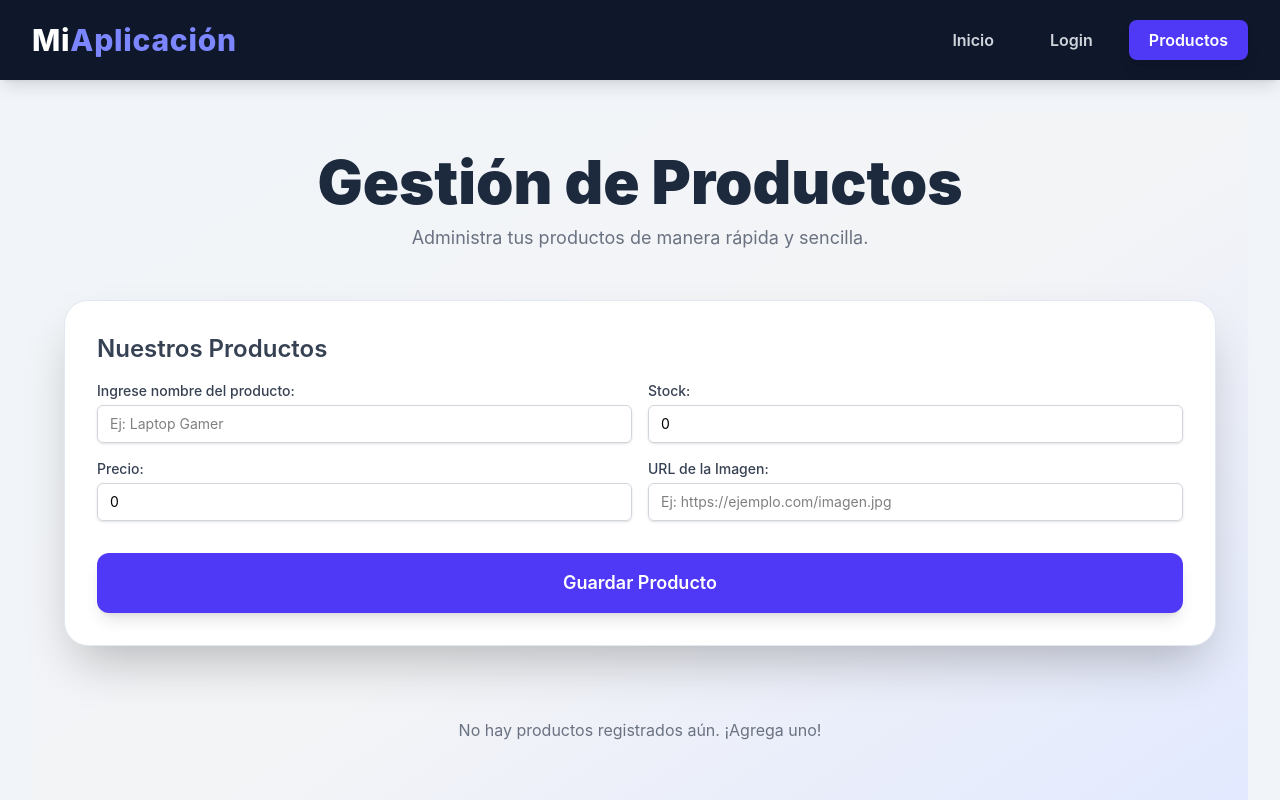
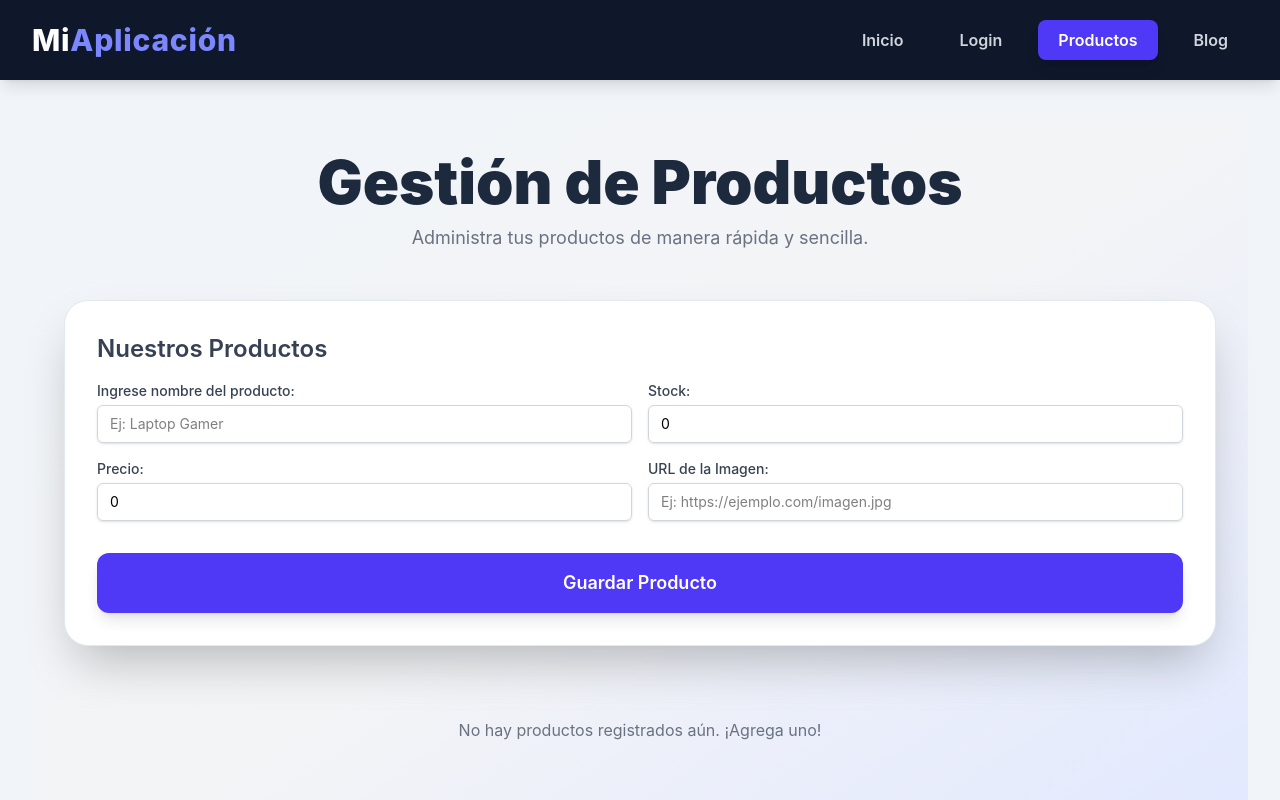
Before and after one commit to EmaRita110983/appVueclase4, a Vue app: page /producto in a window 1280 px wide. Shown: the top 800 px of the page. Built offline with nearby package versions, Linux system fonts and the light colour scheme.

Commit message:
Blog consumo api

```diff
--- a/src/App.vue
+++ b/src/App.vue
@@ -35,6 +35,13 @@
             class="px-5 py-2 rounded-lg font-semibold text-gray-300 hover:bg-indigo-600 hover:text-white transition"
             active-class="bg-indigo-600 text-white shadow-lg">
             Productos
+          </RouterLink>
+
+          <RouterLink
+            to="/blog"
+            class="px-5 py-2 rounded-lg font-semibold text-gray-300 hover:bg-indigo-600 hover:text-white transition"
+            active-class="bg-indigo-600 text-white shadow-lg">
+            Blog
           </RouterLink>
 
         </div>
--- a/src/router/index.js
+++ b/src/router/index.js
@@ -2,6 +2,7 @@ import Inicio from '../views/Inicio.vue'
 import Producto from '../views/Producto.vue'
 import Login from '../views/Login.vue'
 import { createRouter, createWebHistory} from 'vue-router'
+import Blog from '../views/Blog.vue';
 
 const mis_rutas = [
   {
@@ -18,8 +19,12 @@ const mis_rutas = [
     path: '/login',
     name: 'Login',
     component: Login
+  },
+  {
+    path: '/blog',
+    name: 'Blog',
+    component: Blog
   }
-
 
 ];
 
--- /dev/null
+++ b/src/views/Blog.vue
@@ -0,0 +1,24 @@
+<template>
+    <h1>Mis publicaciones</h1>
+
+<div v-for = "publi in publiocaciones" >
+        <h1>{{ publi.title }}</h1>
+        <h2>{{ publi.precio }}</h2>
+        <img :src="publi.cover_image" :alt="`Imagen de la publicación: ${publi.title}`">
+    </div>
+
+</template>
+<script setup>
+import { onMounted, ref } from 'vue'
+const publiocaciones = ref([]);
+onMounted(() => {
+    obtenerDatosApiBackend()
+});
+const obtenerDatosApiBackend = async () => {
+    fetch('https://dev.to/api/articles')
+        .then((response) => response.json())
+        .then((json) => {
+            publiocaciones.value = json
+        })
+}
+</script>
```
